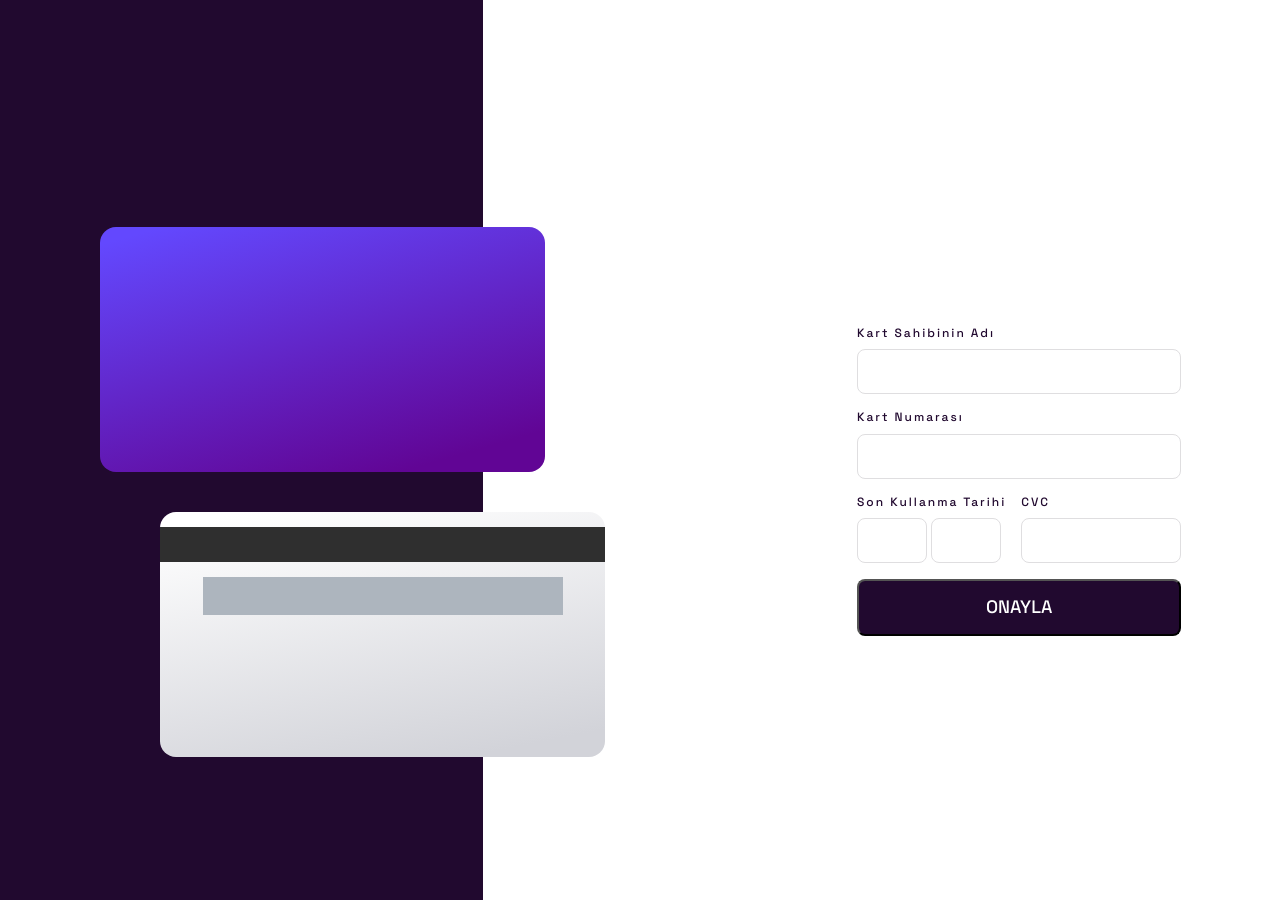
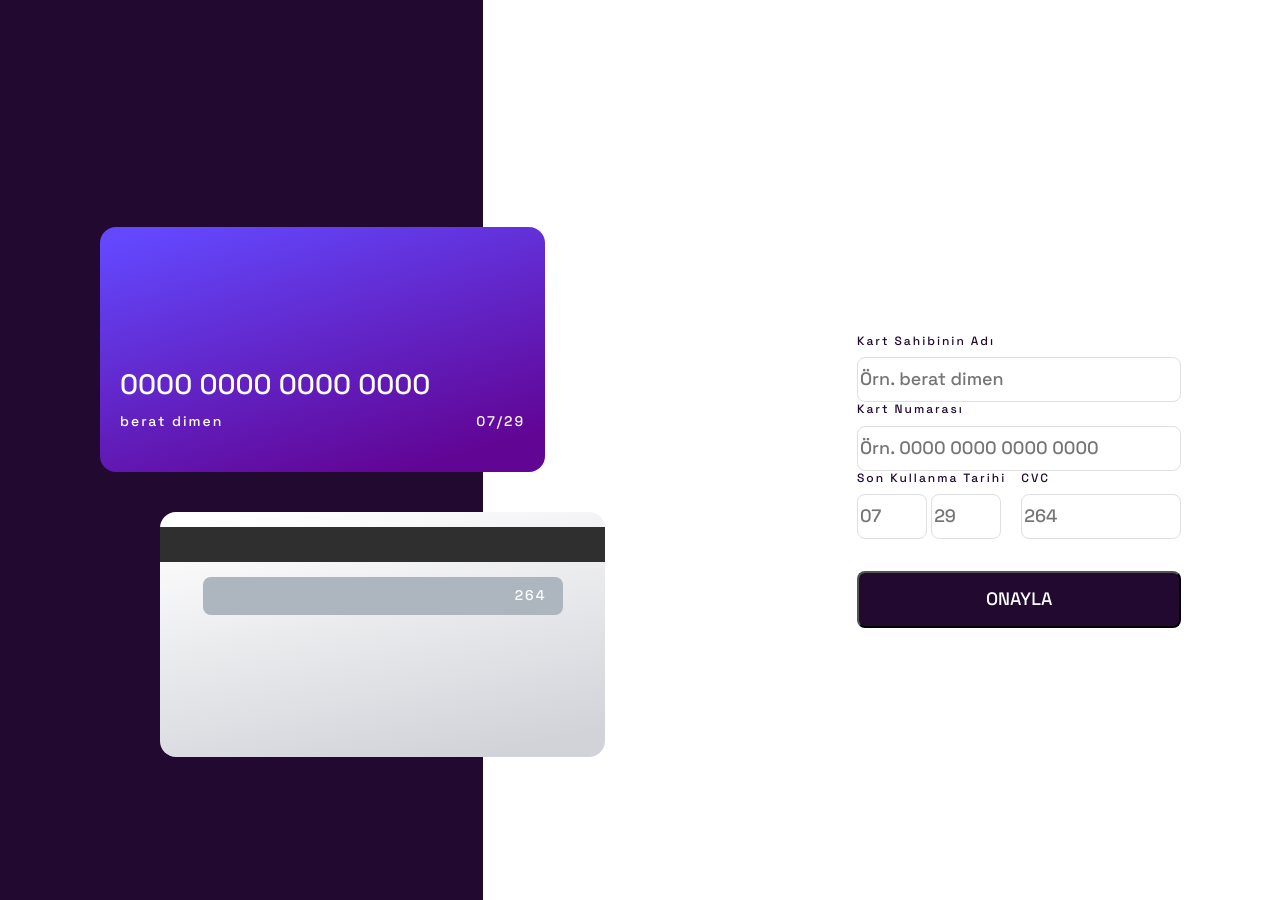
Before and after one commit to acunmedyaakademi/credit-card-detail, a plain HTML site: page index.html in a window 1280 px wide. Drawn offline with Linux system fonts and the light colour scheme.

Commit message:
proje html css ve js olarak kodlandı

```diff
--- a/assets/css/cardDetail.css
+++ b/assets/css/cardDetail.css
@@ -60,9 +60,13 @@ input {
   color: #21092f;
 }
 
+.container {
+  width: 100%;
+  margin: 0 auto;
+}
+
 .card {
   background-color: #21092f;
-  width: 100%;
   padding-top: 32px;
   height: 240px;
 }
@@ -94,16 +98,20 @@ input {
 }
 
 .card-back-gray {
+  display: flex;
+  align-items: center;
+  justify-content: end;
   margin: 0 auto;
   background-color: #adb5be;
   width: 230px;
   height: 30px;
   margin-top: 15px;
-  text-align: end;
+  padding-inline: 16px;
+  border-radius: 8px;
 }
 
 .card-front {
-  background: linear-gradient(163.95deg, #6348FE 4.74%, #610595 88.83%);
+  background: linear-gradient(163.95deg, #6348fe 4.74%, #610595 88.83%);
   width: 285px;
   height: 155px;
   position: relative;
@@ -112,7 +120,6 @@ input {
   left: 30px;
   padding-inline: 20px;
   border-radius: 16px;
-
 }
 
 #cardNumber {
@@ -194,6 +201,7 @@ input {
 .generalIpunts {
   display: flex;
   gap: 15px;
+  margin-bottom: 32px;
 }
 
 #aayy {
@@ -309,6 +317,7 @@ input {
     line-height: 35.73px;
     text-align: left;
     color: #ffffff;
+    padding-top: 140px;
   }
 
   .cardName {
--- a/assets/js/cardDetail.js
+++ b/assets/js/cardDetail.js
@@ -12,6 +12,7 @@ let btn = document.querySelector(".btn");
 let checkContainer = document.querySelector(".checkContainer");
 let card = document.querySelector(".card");
 let cardDetail = document.querySelector(".cardDetail");
+let form =document.querySelector('#form');
 
 checkContainer.style.display = "none";
 
@@ -49,23 +50,12 @@ yy.oninput = () => {
   date2.innerText = "/" + yy.value;
 };
 
-// yy.addEventListener('focusout',() => {
-//   const dates = new Date()
-//   const newdate = dates.getFullYear().toLocaleString();
-//   const currentYear = newdate.substring(newdate.length-2);
-//   if (yy.value < currentYear) {
-//     yy.value = currentYear;
-//   } else if (yy.value > 50) {
-//     yy.value = 50;
 
-//   }
 
-// })
-
-function handleForm() {
+function handleForm(e) {
+  e.preventDefault();
   cardDetail.style.display = "none";
   checkContainer.style.display = "block";
 }
-btn.addEventListener("click", handleForm);
 
-function maxLengthCheck(object) {}
+form.addEventListener("submit", handleForm);
--- a/index.html
+++ b/index.html
@@ -18,44 +18,46 @@
       <div class="card-back">
         <div class="card-back-black"></div>
         <div class="card-back-gray">
-          <p id="cardCvv"></p>
+          <p id="cardCvv">264</p>
         </div>
       </div>
       <div class="card-front">
-        <p id="cardNumber"></p>
+        <p id="cardNumber">0000 0000 0000 0000</p>
         <div class="cardName">
-          <p id="name"></p>
+          <p id="name">berat dimen</p>
           <div class="f">
-            <p id="date"></p>
-            <p id="date2"></p>
+            <p id="date">07</p>
+            <p id="date2">/29</p>
           </div>
         </div>
       </div>
     </div>
     <div class="cardDetail">
+      <form id="form">
       <div class="holderName">
         <h6>Kart Sahibinin Adı</h6>
-        <input type="text" id="holderInput">
+        <input required type="text" id="holderInput" placeholder="Örn. berat dimen">
       </div>
       <div class="holderNumber">
         <h6>Kart Numarası</h6>
-        <input type="number" id="numberInput" maxlength="16">
+        <input required type="number" id="numberInput" maxlength="16" placeholder="Örn. 0000 0000 0000 0000">
       </div>
       <div class="generalIpunts">
         <div class="expDate">
           <h6>Son Kullanma Tarihi</h6>
           <label id="#aayy">
-            <input type="number" id="aa" min="1" max="12" maxlength="2">
-            <input type="number" id="yy" min="1" max="99" maxlength="2">
+            <input required type="number" id="aa" min="1" max="12" maxlength="2" placeholder="07">
+            <input required type="number" id="yy" min="1" max="99" maxlength="2" placeholder="29">
           </label>
         </div>
         <div class="cvc">
           <h6>CVC</h6>
-          <input type="number" id="cvInput" maxlength="3" min="1" max="999">
+          <input required type="number" id="cvInput" maxlength="3" min="1" max="999" placeholder="264">
         </div>
       </div>
       <button class="btn">ONAYLA</button>
     </div>
+  </form>
     <div class="checkContainer">
       <img src="assets/img/onay.png">
       <h3>TEŞEKKÜR EDERİM!</h3>
```
